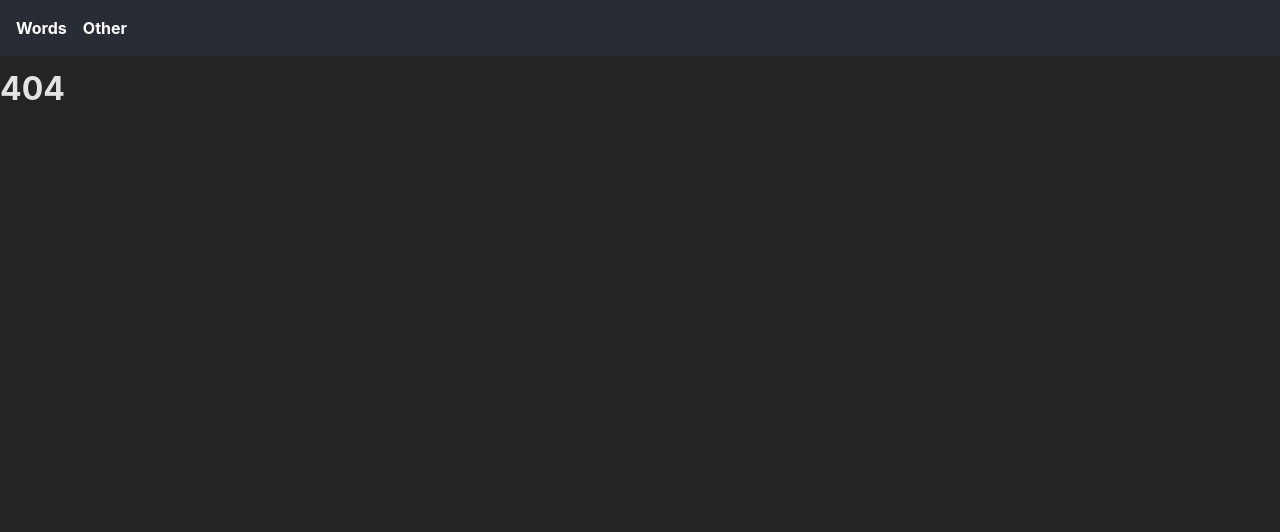
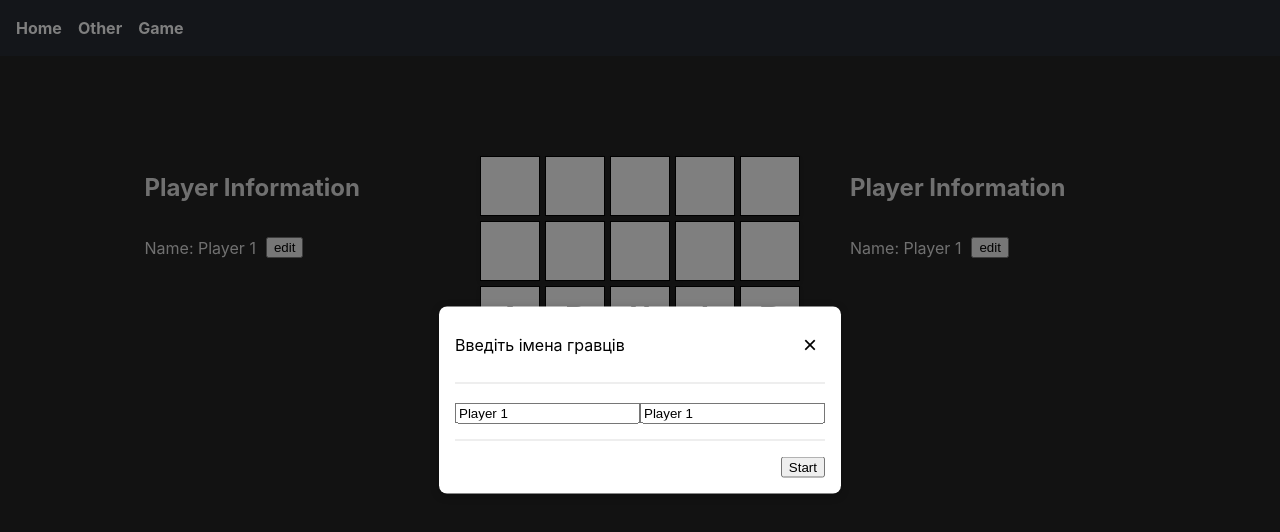
Before and after one commit to Astvit07/PracticeProject, a React (Create React App) app: page /game in a window 1280 px wide. Before the commit this address led to /404. Shown: the top 532 px of the page. Built offline with nearby package versions, Linux system fonts and the light colour scheme.

Commit message:
modal / input name

```diff
--- a/src/components/Grid.js
+++ b/src/components/Grid.js
@@ -4,23 +4,37 @@ import Dictionary from "../service/dictionary";
 
 const GRID_SIZE = 5;
 
-function generateBoardFromWords(words) {
-  if (words.length < GRID_SIZE) return Array.from({ length: GRID_SIZE }, () => Array(GRID_SIZE).fill(""));
-  const used = [...words];
-  const board = [];
-  for (let i = 0; i < GRID_SIZE; i++) {
-    const idx = Math.floor(Math.random() * used.length);
-    const word = used.splice(idx, 1)[0];
-    board.push(word.split(""));
-  }
-  return board;
-}
-
 function emptyGrid() {
   return Array.from({ length: GRID_SIZE }, () =>
     Array.from({ length: GRID_SIZE }, () => "")
   );
 }
+
+function generateBoardFromWords(words) {
+  const firstWord = words.filter(word => word.length === GRID_SIZE);
+  if  (firstWord.length === 0) return emptyGrid();
+
+  const word = firstWord[Math.floor(Math.random() * firstWord.length)];
+
+
+  // if (words.length < GRID_SIZE) return Array.from({ length: GRID_SIZE }, () => Array(GRID_SIZE).fill(""));
+  // const used = [...words];
+
+  // const board = [];
+  const board = emptyGrid();
+
+  const centerRow = Math.floor(GRID_SIZE / 2);
+  board[centerRow] = word.split("");
+
+  // for (let i = 0; i < GRID_SIZE; i++) {
+  //   const idx = Math.floor(Math.random() * used.length);
+  //   const word = used.splice(idx, 1)[0];
+  //   board.push(word.split(""));
+  // }
+  return board;
+}
+
+
 
 
 export default function Grid() {
--- a/src/components/GridItem.js
+++ b/src/components/GridItem.js
@@ -4,11 +4,17 @@ import classes from "./GridItem.module.css";
 export default function GridItem({ letter }) {
 
   const [active, setActive] = useState(false)
+  const [value, setValue] = useState(letter)
   const handleActiveGridItem = () => {
     setActive((prev)=>!prev)
   }
   const clearActiveGridItem = () => {
     setActive(false)
+  }
+
+  const handleChange = (e) => {
+    const value = e.target.value.toUpperCase().slice(0,1);
+    setValue(value);
   }
 
   /*
@@ -21,7 +27,13 @@ export default function GridItem({ letter }) {
   return (
     <div className={`${classes.grid_item} ${active ? classes.active : ''}`}
          onClick={handleActiveGridItem}>
-      {letter}
+      <input
+        type="text"
+        value={value}
+        className={classes.input}
+        readOnly={letter !== ''}
+        onChange={handleChange}
+      />
     </div>
   );
 }
--- a/src/components/GridItem.module.css
+++ b/src/components/GridItem.module.css
@@ -20,3 +20,15 @@
     background-color: #d0f0c0;
     border-color: #4caf50;
 }
+
+.input {
+  width: unset;
+  background-color: unset;
+  color: black;
+  max-width: 100%;
+  text-align: center;
+  font-size: 30px;
+  font-weight: 600;
+  border: unset!important;
+
+}
--- a/src/components/MainNavigation.js
+++ b/src/components/MainNavigation.js
@@ -8,12 +8,17 @@ function MainNavigation() {
         <ul>
           <li>
             <NavLink to="/" end>
-              Words
+              Home
             </NavLink>
           </li>
           <li>
             <NavLink to="/test">
               Other
+            </NavLink>
+          </li>
+          <li>
+            <NavLink to="/game">
+              Game
             </NavLink>
           </li>
         </ul>
--- /dev/null
+++ b/src/components/PlayerInfo.jsx
@@ -0,0 +1,16 @@
+import {useState} from "react";
+
+export default function PlayerInfo({name}) {
+  const [score, setScore] = useState('')
+  return (
+    <div className="player-info">
+      <h2>Player Information</h2>
+      <div style={{display: 'flex', alignItems: 'center', gap: '10px'}}>
+        <p>Name: {name}</p>
+        <button className="btn btn-primary">edit</button>
+
+      </div>
+      {score !== '' && <p>Score: {score}</p>}
+</div>
+  );
+}
--- /dev/null
+++ b/src/pages/Game.js
@@ -0,0 +1,48 @@
+import React, {useState} from 'react';
+import classes from './Game.module.css';
+import Grid from "../components/Grid";
+import Modal from "../components/Modal/Modal";
+import PlayerInfo from "../components/PlayerInfo";
+
+function Game() {
+  const [modalIsOpen, setModalIsOpen] = useState(true);
+  const [firstPlayerName, setFirstPlayerName] = useState('Player 1');
+  const [secondPlayerName, setSecondPlayerName] = useState('Player 1');
+  const handleStart = () => {
+    setModalIsOpen(false);
+  }
+  return (
+    <div className={classes.container}>
+      <div className={classes['board-container']}>
+        <PlayerInfo name={firstPlayerName}/>
+        <Grid/>
+        <PlayerInfo name={secondPlayerName}/>
+      </div>
+
+      <Modal isOpen={modalIsOpen} onClose={() => setModalIsOpen(false)}>
+        <Modal.Header>Введіть імена гравців</Modal.Header>
+        <Modal.Body>
+          <input
+            type="text"
+            placeholder={firstPlayerName}
+            value={firstPlayerName}
+            required={true}
+            onChange={(e)=> setFirstPlayerName(e.target.value)}
+          />
+          <input
+            type="text"
+            placeholder={secondPlayerName}
+            value={secondPlayerName}
+            required={true}
+            onChange={(e)=> setSecondPlayerName(e.target.value)}
+          />
+        </Modal.Body>
+        <Modal.Actions>
+          <button onClick={handleStart}>Start</button>
+        </Modal.Actions>
+      </Modal>
+    </div>
+  );
+}
+
+export default Game;
--- /dev/null
+++ b/src/pages/Game.module.css
@@ -0,0 +1,9 @@
+.container {
+    max-width: 991px;
+    margin: 100px auto;
+}
+.board-container {
+    display: grid;
+    grid-template-columns: repeat(3, 1fr);
+    gap: 50px;
+}
--- a/src/pages/Home.js
+++ b/src/pages/Home.js
@@ -1,14 +1,14 @@
 import React from 'react';
 import classes from './Home.module.css';
-import Grid from "../components/Grid";
+import {NavLink} from "react-router-dom";
 
 function Home() {
-  return (
-    <div className={classes.container}>
-      test
-      <Grid/>
-    </div>
-  );
+    return (
+        <div className={classes.container}>
+            <h3>WELCOME TO THE GAME</h3>
+            <NavLink to="/game" className={classes.link}>Start Game</NavLink>
+        </div>
+    );
 }
 
 export default Home;
```
Also changed, not shown: src/App.js (+8 -6 lines), 1 other file (tests, documents, lock files or other folders).
